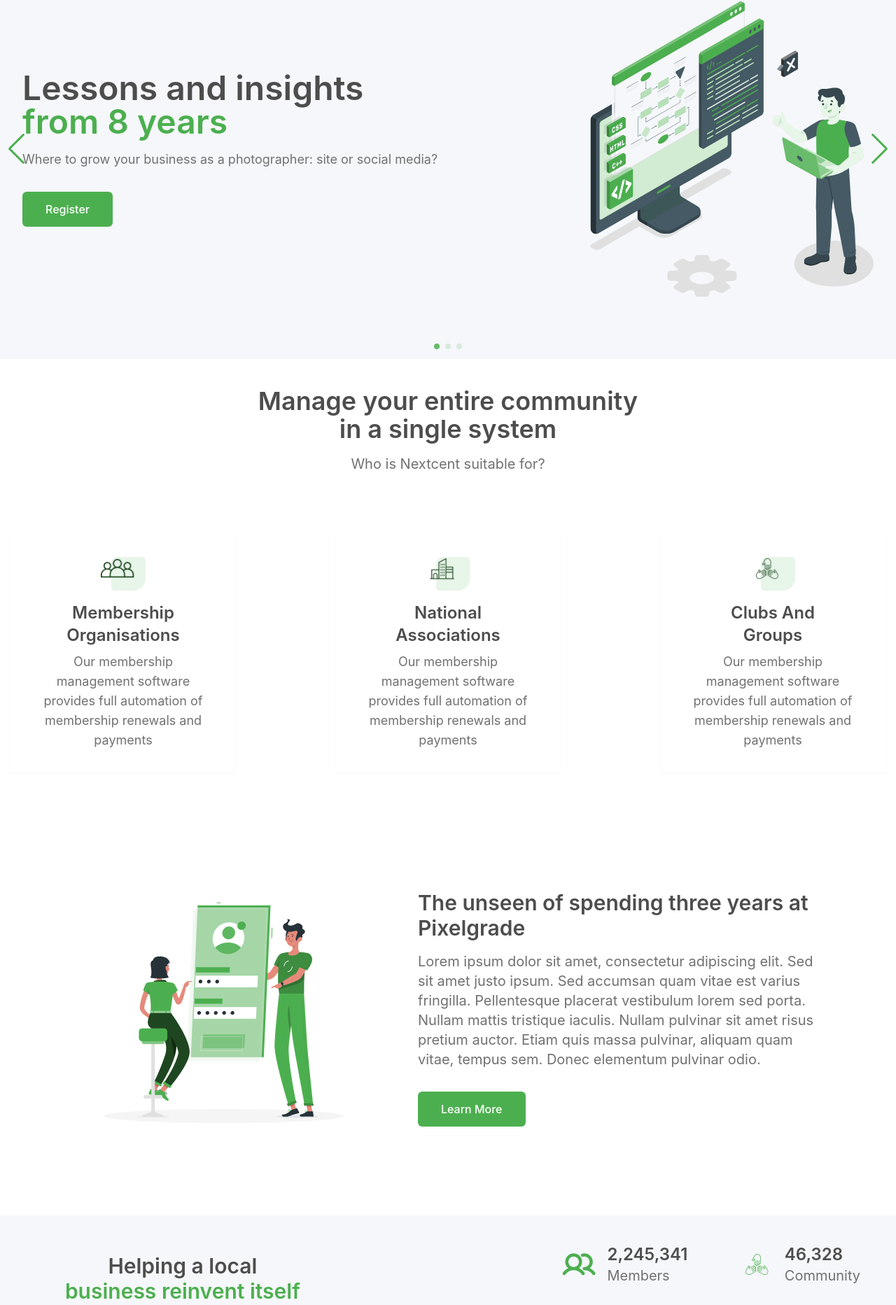
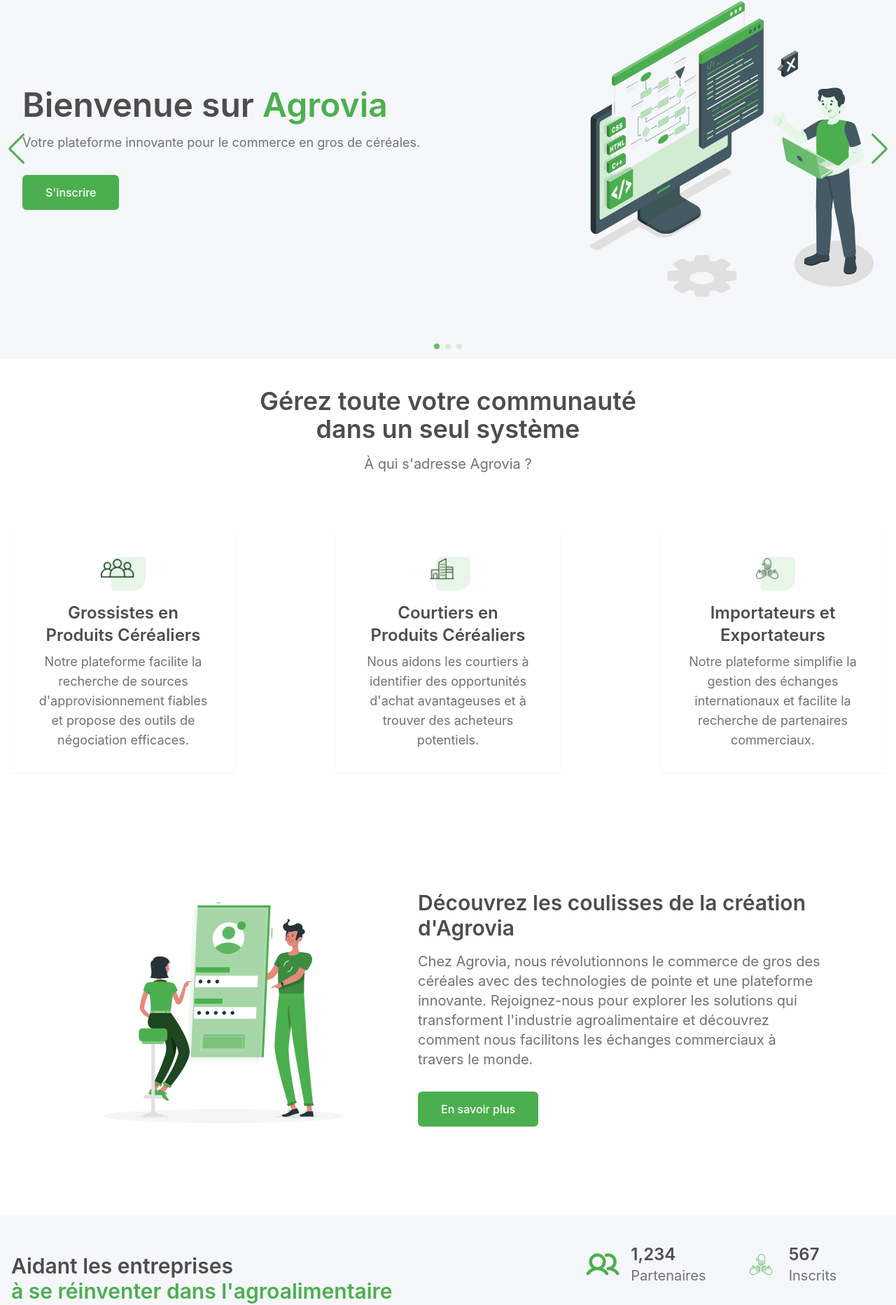
Before and after one commit to zestones/react-landing-page-template, a React (Vite) app in the folder agrovia/: page / in a window 1280 px wide. Shown: the part 87-1952 px from the top of the page at 70% size. Built offline with nearby package versions, Linux system fonts and the light colour scheme.

Commit message:
update: text content

```diff
--- a/agrovia/src/App.jsx
+++ b/agrovia/src/App.jsx
@@ -21,14 +21,15 @@ function App() {
       <Community />
       <Unlock
         icon={PhoneIcon}
-        title="The unseen of spending three <br />years at Pixelgrade"
-        description="Lorem ipsum dolor sit amet, consectetur adipiscing elit. Sed sit amet justo ipsum. Sed accumsan quam vitae est varius fringilla. Pellentesque placerat vestibulum lorem sed porta. Nullam mattis tristique iaculis. Nullam pulvinar sit amet risus pretium auctor. Etiam quis massa pulvinar, aliquam quam vitae, tempus sem. Donec elementum pulvinar odio."
+        title="Découvrez les coulisses de la création <br />d'Agrovia"
+        description="Chez Agrovia, nous révolutionnons le commerce de gros des céréales avec des technologies de pointe et une plateforme innovante. Rejoignez-nous pour explorer les solutions qui transforment l'industrie agroalimentaire et découvrez comment nous facilitons les échanges commerciaux à travers le monde."
       />
+
       <Achievements />
       <Unlock
         icon={MobileIcon}
-        title="How to design your site footer like <br />we did"
-        description="Donec a eros justo. Fusce egestas tristique ultrices. Nam tempor, augue nec tincidunt molestie, massa nunc varius arcu, at scelerisque elit erat a magna. Donec quis erat at libero ultrices mollis. In hac habitasse platea dictumst. Vivamus vehicula leo dui, at porta nisi facilisis finibus. In euismod augue vitae nisi ultricies, non aliquet urna tincidunt. Integer in nisi eget nulla commodo faucibus efficitur quis massa. Praesent felis est, finibus et nisi ac, hendrerit venenatis libero. Donec consectetur faucibus ipsum id gravida."
+        title="Comment nous avons conçu notre <br />plateforme Agrovia"
+        description="Apprenez comment nous avons développé une plateforme innovante pour transformer le commerce de gros des céréales. Nous vous dévoilons les étapes clés de notre processus de conception, les défis que nous avons relevés et les solutions que nous avons mises en place pour faciliter les échanges commerciaux dans l'industrie agroalimentaire."
       />
       <Banner />
       <Footer />
--- a/agrovia/src/components/Achievements/Achievements.jsx
+++ b/agrovia/src/components/Achievements/Achievements.jsx
@@ -8,43 +8,43 @@ function Achievements() {
     return (
         <section className="achievements bg-neutral-silver" id='achievements'>
             <div className="container mx-auto px-4 py-10 flex flex-col items-center sm:flex-col md:flex-col lg:flex-row justify-between">
-                <div className="text-center">
+                <div className="text-center lg:text-left">
                     <h2 className="h2 text-neutral-d_grey text-xl sm:text-2xl md:text-3xl">
-                        Helping a local <br />
-                        <span className="text-primary-primary">business reinvent itself</span>
+                        Aidant les entreprises <br />
+                        <span className="text-primary-primary">à se réinventer dans l&apos;agroalimentaire</span>
                     </h2>
                     <p className="text-base sm:text-lg md:text-xl text-neutral-grey mt-4">
-                        We reached here with our hard work and dedication
+                        Nous sommes arrivés ici grâce à notre travail acharné et notre dévouement
                     </p>
                 </div>
 
-                <div className="grid grid-cols-1 sm:grid-cols-2 md:grid-cols-2 gap-6 h-max">
-                    <div className="flex items-center justify-center">
+                <div className="grid grid-cols-1 sm:grid-cols-2 md:grid-cols-2 gap-6 h-max mt-8 lg:mt-0">
+                    <div className="flex items-center justify-start">
                         <img src={MembersIcon} alt="Members Icon" className="w-12 h-w-12" />
                         <div className="text-center sm:text-left px-4">
-                            <h3 className="h3 text-neutral-d_grey text-lg sm:text-xl md:text-2xl">2,245,341</h3>
-                            <p className="text-base sm:text-lg md:text-xl text-neutral-grey">Members</p>
+                            <h3 className="h3 text-neutral-d_grey text-lg sm:text-xl md:text-2xl">1,234</h3>
+                            <p className="text-base sm:text-lg md:text-xl text-neutral-grey">Partenaires</p>
                         </div>
                     </div>
-                    <div className="flex items-center justify-center">
+                    <div className="flex items-center justify-start">
                         <img src={CommunityIcon} alt="Community Icon" className="w-12 h-w-12" />
                         <div className="text-center sm:text-left px-4">
-                            <h3 className="h3 text-neutral-d_grey text-lg sm:text-xl md:text-2xl">46,328</h3>
-                            <p className="text-base sm:text-lg md:text-xl text-neutral-grey">Community</p>
+                            <h3 className="h3 text-neutral-d_grey text-lg sm:text-xl md:text-2xl">567</h3>
+                            <p className="text-base sm:text-lg md:text-xl text-neutral-grey">Inscrits</p>
                         </div>
                     </div>
-                    <div className="flex items-center justify-center">
+                    <div className="flex items-center justify-start">
                         <img src={PaymentIcon} alt="Payment Icon" className="w-12 h-w-12" />
                         <div className="text-center sm:text-left px-4">
-                            <h3 className="h3 text-neutral-d_grey text-lg sm:text-xl md:text-2xl">1,926,436</h3>
-                            <p className="text-base sm:text-lg md:text-xl text-neutral-grey">Payments</p>
+                            <h3 className="h3 text-neutral-d_grey text-lg sm:text-xl md:text-2xl">9,876</h3>
+                            <p className="text-base sm:text-lg md:text-xl text-neutral-grey">Transactions</p>
                         </div>
                     </div>
-                    <div className="flex items-center justify-center">
+                    <div className="flex items-center justify-start">
                         <img src={TouchIcon} alt="Touch Icon" className="w-12 h-w-12" />
                         <div className="text-center sm:text-left px-4">
-                            <h3 className="h3 text-neutral-d_grey text-lg sm:text-xl md:text-2xl">828,867</h3>
-                            <p className="text-base sm:text-lg md:text-xl text-neutral-grey">Event Bookings</p>
+                            <h3 className="h3 text-neutral-d_grey text-lg sm:text-xl md:text-2xl">4,321</h3>
+                            <p className="text-base sm:text-lg md:text-xl text-neutral-grey">Contrats</p>
                         </div>
                     </div>
                 </div>
--- a/agrovia/src/components/Banner/Banner.jsx
+++ b/agrovia/src/components/Banner/Banner.jsx
@@ -3,15 +3,15 @@ function Banner() {
     return (
         <div className="banner bg-neutral-silver py-8">
             <div className="container mx-auto flex flex-col justify-center items-center">
-                <h2 className="h2 text-neutral-black py-8 text-center">Pellentesque suscipit <br />fringilla libero eu.</h2>
+                <h2 className="h2 text-neutral-black py-8 text-center">Rejoignez Agrovia et <br />transformez le commerce des céréales</h2>
                 <button className="btn btn-primary btn-normal btn-icon-right mb-8">
-                    Get started
+                    Commencez maintenant
                     <svg xmlns="http://www.w3.org/2000/svg" fill="none" viewBox="0 0 24 24" strokeWidth={1.5} stroke="currentColor" className="size-6 ml-2">
                         <path strokeLinecap="round" strokeLinejoin="round" d="M13.5 4.5 21 12m0 0-7.5 7.5M21 12H3" />
                     </svg>
                 </button>
             </div>
-        </div >
+        </div>
     );
 }
 
--- a/agrovia/src/components/Community/Community.jsx
+++ b/agrovia/src/components/Community/Community.jsx
@@ -8,26 +8,26 @@ function Community() {
         <section className="community" id='community'>
             <div className="container mx-auto px-4 py-10">
                 <div className="text-center">
-                    <h2 className="h2 mb-4 text-neutral-d_grey text-2xl sm:text-3xl md:text-4xl">Manage your entire community <br />in a single system</h2>
-                    <p className="text-base sm:text-lg md:text-xl text-neutral-grey">Who is Nextcent suitable for?</p>
+                    <h2 className="h2 mb-4 text-neutral-d_grey text-2xl sm:text-3xl md:text-4xl">Gérez toute votre communauté <br />dans un seul système</h2>
+                    <p className="text-base sm:text-lg md:text-xl text-neutral-grey">À qui s&apos;adresse Agrovia ?</p>
                 </div>
             </div>
             <div className="container mx-auto px-4 py-10 flex flex-col items-center">
                 <div className="flex flex-col sm:flex-row sm:justify-between space-y-4 sm:space-y-0 sm:space-x-4 w-full items-center">
                     <div className="community-card flex flex-col items-center max-w-xs w-full shadow-sm p-6 sm:p-8">
-                        <img src={MemberIcon} alt="Community" className='w-16 h-auto' />
-                        <h3 className="h3 mt-4 mb-2 text-neutral-d_grey text-center text-lg sm:text-xl md:text-2xl">Membership <br />Organisations</h3>
-                        <p className="text-base sm:text-lg md:text-lg text-neutral-grey text-center">Our membership management software provides full automation of membership renewals and payments</p>
+                        <img src={MemberIcon} alt="Grossistes" className='w-16 h-auto' />
+                        <h3 className="h3 mt-4 mb-2 text-neutral-d_grey text-center text-lg sm:text-xl md:text-2xl">Grossistes en<br />Produits Céréaliers</h3>
+                        <p className="text-base sm:text-lg md:text-lg text-neutral-grey text-center">Notre plateforme facilite la recherche de sources d&apos;approvisionnement fiables et propose des outils de négociation efficaces.</p>
                     </div>
                     <div className="community-card flex flex-col items-center max-w-xs w-full shadow-sm p-6 sm:p-8">
-                        <img src={FacilityIcon} alt="Facility" className='w-16 h-auto' />
-                        <h3 className="h3 mt-4 mb-2 text-neutral-d_grey text-center text-lg sm:text-xl md:text-2xl">National <br />Associations</h3>
-                        <p className="text-base sm:text-lg md:text-lg text-neutral-grey text-center">Our membership management software provides full automation of membership renewals and payments</p>
+                        <img src={FacilityIcon} alt="Brokers" className='w-16 h-auto' />
+                        <h3 className="h3 mt-4 mb-2 text-neutral-d_grey text-center text-lg sm:text-xl md:text-2xl">Courtiers en<br />Produits Céréaliers</h3>
+                        <p className="text-base sm:text-lg md:text-lg text-neutral-grey text-center">Nous aidons les courtiers à identifier des opportunités d&apos;achat avantageuses et à trouver des acheteurs potentiels.</p>
                     </div>
                     <div className="community-card flex flex-col items-center max-w-xs w-full shadow-sm p-6 sm:p-8">
-                        <img src={GroupsIcon} alt="Groups" className='w-16 h-auto' />
-                        <h3 className="h3 mt-4 mb-2 text-neutral-d_grey text-center text-lg sm:text-xl md:text-2xl">Clubs And<br /> Groups</h3>
-                        <p className="text-base sm:text-lg md:text-lg text-neutral-grey text-center">Our membership management software provides full automation of membership renewals and payments</p>
+                        <img src={GroupsIcon} alt="Importateurs/Exportateurs" className='w-16 h-auto' />
+                        <h3 className="h3 mt-4 mb-2 text-neutral-d_grey text-center text-lg sm:text-xl md:text-2xl">Importateurs et<br />Exportateurs</h3>
+                        <p className="text-base sm:text-lg md:text-lg text-neutral-grey text-center">Notre plateforme simplifie la gestion des échanges internationaux et facilite la recherche de partenaires commerciaux.</p>
                     </div>
                 </div>
             </div>
--- a/agrovia/src/components/HeroSection/HeroSection.jsx
+++ b/agrovia/src/components/HeroSection/HeroSection.jsx
@@ -38,9 +38,9 @@ function HeroSection() {
                     <div className="swiper-slide hero-slide bg-neutral-silver">
                         <div className="container mx-auto px-4 py-10 sm:px-6 md:px-8 lg:px-8 lg:py-20 flex flex-col-reverse lg:flex-row items-center">
                             <div className="text-center lg:text-left lg:w-2/3 mt-10 lg:mt-0">
-                                <h1 className="h1 mb-4 text-neutral-d_grey text-2xl sm:text-3xl md:text-4xl lg:text-5xl">Lessons and insights <br /> <span className='text-primary-primary'>from 8 years</span></h1>
-                                <p className="text-base sm:text-lg md:text-xl lg:text-lg mb-8 text-neutral-grey">Where to grow your business as a photographer: site or social media?</p>
-                                <button className="btn btn-primary btn-normal">Register</button>
+                                <h1 className="h1 mb-4 text-neutral-d_grey text-2xl sm:text-3xl md:text-4xl lg:text-5xl">Bienvenue sur <span className='text-primary-primary'>Agrovia</span></h1>
+                                <p className="text-base sm:text-lg md:text-xl lg:text-lg mb-8 text-neutral-grey">Votre plateforme innovante pour le commerce en gros de céréales.</p>
+                                <button className="btn btn-primary btn-normal">S&apos;inscrire</button>
                             </div>
                             <div className="md:flex md:w-1/3 justify-center items-center">
                                 <img src={HeroImage} alt="Hero" className="w-52 h-auto max-w-xs md:w-full lg:max-w-lg mx-auto" />
@@ -50,17 +50,17 @@ function HeroSection() {
 
                     <div className="swiper-slide hero-slide bg-primary-secondary text-white">
                         <div className="container mx-auto px-4 py-10 sm:px-6 lg:px-8 lg:py-20 text-center">
-                            <h1 className="h1 mb-4">Innovative Solutions</h1>
-                            <p className="text-lg mb-8">We provide cutting-edge technology solutions.</p>
-                            <button className="btn btn-secondary btn-normal">Learn More</button>
+                            <h1 className="h1 mb-4">Solutions Innovantes</h1>
+                            <p className="text-lg mb-8">Nous offrons des solutions technologiques de pointe pour simplifier le commerce de gros des céréales.</p>
+                            <button className="btn btn-secondary btn-normal">En savoir plus</button>
                         </div>
                     </div>
 
                     <div className="swiper-slide hero-slide bg-primary-info text-white">
                         <div className="container mx-auto px-4 py-10 sm:px-6 lg:px-8 lg:py-20 text-center">
-                            <h1 className="h1 mb-4">Join Our Community</h1>
-                            <p className="text-lg mb-8">Be a part of a vibrant community.</p>
-                            <button className="btn btn-tertiary btn-normal">Sign Up</button>
+                            <h1 className="h1 mb-4">Rejoignez Notre Communauté</h1>
+                            <p className="text-lg mb-8">Faites partie d&apos;une communauté dynamique dédiée à l&apos;industrie agroalimentaire.</p>
+                            <button className="btn btn-tertiary btn-normal">S&apos;inscrire</button>
                         </div>
                     </div>
                 </div>
--- a/agrovia/src/components/Unlock/Unlock.jsx
+++ b/agrovia/src/components/Unlock/Unlock.jsx
@@ -9,7 +9,7 @@ function Unlock({ icon, title, description }) {
             <div className="text-center sm:text-left sm:w-1/2 px-4 sm:px-8 py-6 sm:py-10">
                 <h2 className="h2 mb-4 text-neutral-d_grey text-xl sm:text-2xl md:text-3xl">{title.includes('<br />') ? title.split('<br />')[0] + ' ' + title.split('<br />')[1] : title}</h2>
                 <p className="text-base sm:text-lg md:text-xl text-neutral-grey">{description}</p>
-                <button className="btn btn-primary btn-normal mt-6 sm:mt-8">Learn More</button>
+                <button className="btn btn-primary btn-normal mt-6 sm:mt-8">En savoir plus</button>
             </div>
         </section>
     )
```
